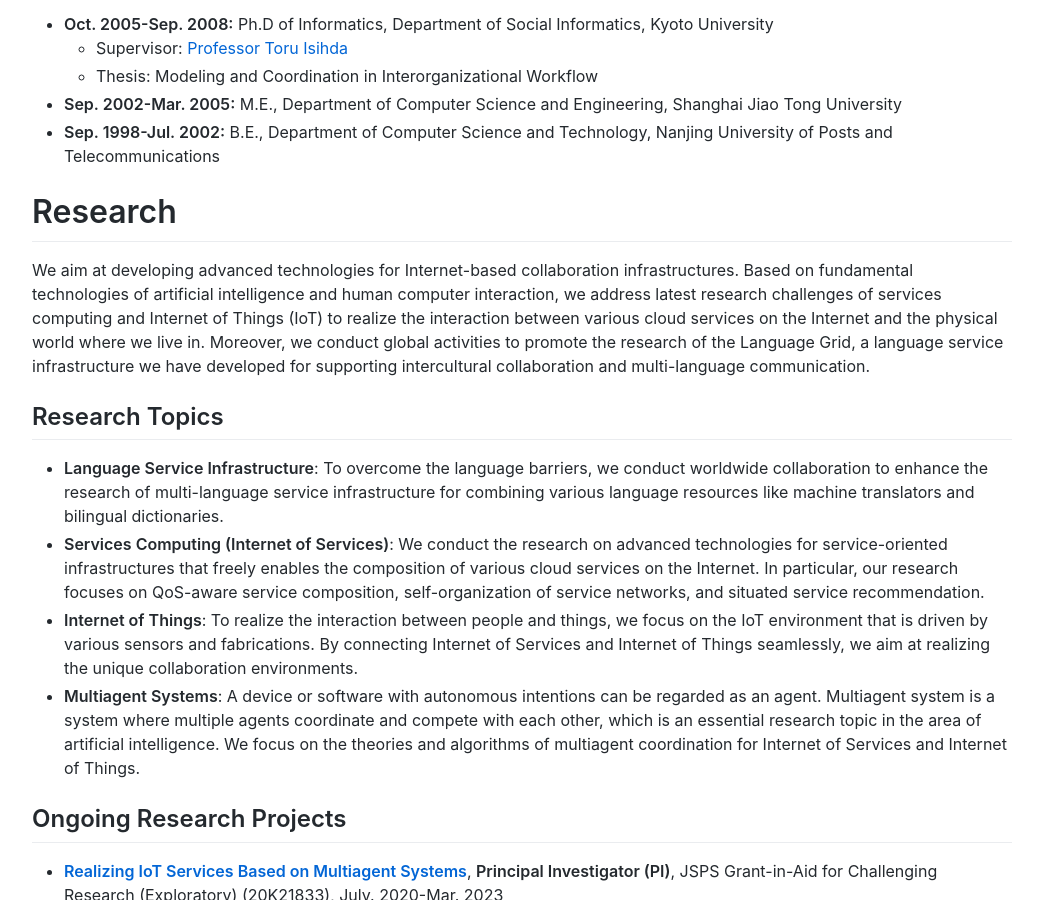
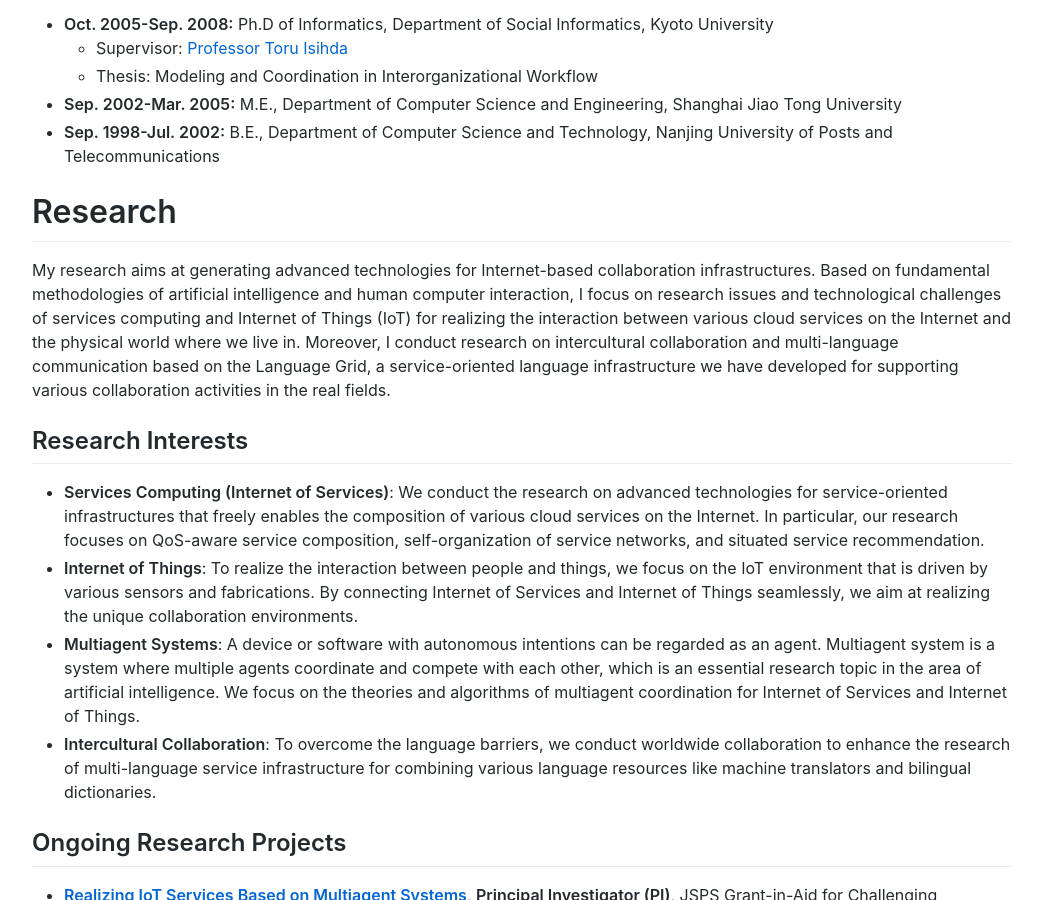
Before and after one commit to lindh/lindh.github.io, a Jekyll site: the page built from index.md, in a window 1280 px wide and 900 px high, scrolled down 798 px. Shown: the whole window, without its empty margins (118-1159 px from the left). Built offline with Jekyll 4.4.1, drawn with Linux system fonts in a browser that asks for light colours; comment, search, counter and statistics services are not loaded.

Commit message:
Update index.md

```diff
--- a/index.md
+++ b/index.md
@@ -38,13 +38,13 @@
 - **Sep. 1998-Jul. 2002:** B.E., Department of Computer Science and Technology, Nanjing University of Posts and Telecommunications
 
 # Research
-We aim at developing advanced technologies for Internet-based collaboration infrastructures. Based on fundamental technologies of artificial intelligence and human computer interaction, we address latest research challenges of services computing and Internet of Things (IoT) to realize the interaction between various cloud services on the Internet and the physical world where we live in. Moreover, we conduct global activities to promote the research of the Language Grid, a language service infrastructure we have developed for supporting intercultural collaboration and multi-language communication.
+My research aims at generating advanced technologies for Internet-based collaboration infrastructures. Based on fundamental methodologies of artificial intelligence and human computer interaction, I focus on research issues and technological challenges of services computing and Internet of Things (IoT) for realizing the interaction between various cloud services on the Internet and the physical world where we live in. Moreover, I conduct research on intercultural collaboration and multi-language communication based on the Language Grid, a service-oriented language infrastructure we have developed for supporting various collaboration activities in the real fields.
 
-## Research Topics
-- **Language Service Infrastructure**: To overcome the language barriers, we conduct worldwide collaboration to enhance the research of multi-language service infrastructure for combining various language resources like machine translators and bilingual dictionaries.
+## Research Interests
 - **Services Computing (Internet of Services)**: We conduct the research on advanced technologies for service-oriented infrastructures that freely enables the composition of various cloud services on the Internet. In particular, our research focuses on QoS-aware service composition, self-organization of service networks, and situated service recommendation.
 - **Internet of Things**: To realize the interaction between people and things, we focus on the IoT environment that is driven by various sensors and fabrications. By connecting Internet of Services and Internet of Things seamlessly, we aim at realizing the unique collaboration environments.
 - **Multiagent Systems**: A device or software with autonomous intentions can be regarded as an agent. Multiagent system is a system where multiple agents coordinate and compete with each other, which is an essential research topic in the area of artificial intelligence. We focus on the theories and algorithms of multiagent coordination for Internet of Services and Internet of Things.
+- **Intercultural Collaboration**: To overcome the language barriers, we conduct worldwide collaboration to enhance the research of multi-language service infrastructure for combining various language resources like machine translators and bilingual dictionaries.
 
 ## Ongoing Research Projects
 - **[Realizing IoT Services Based on Multiagent Systems](https://kaken.nii.ac.jp/en/grant/KAKENHI-PROJECT-20K21833/)**, **Principal Investigator (PI)**, JSPS Grant-in-Aid for Challenging Research (Exploratory) (20K21833), July. 2020-Mar. 2023
```
